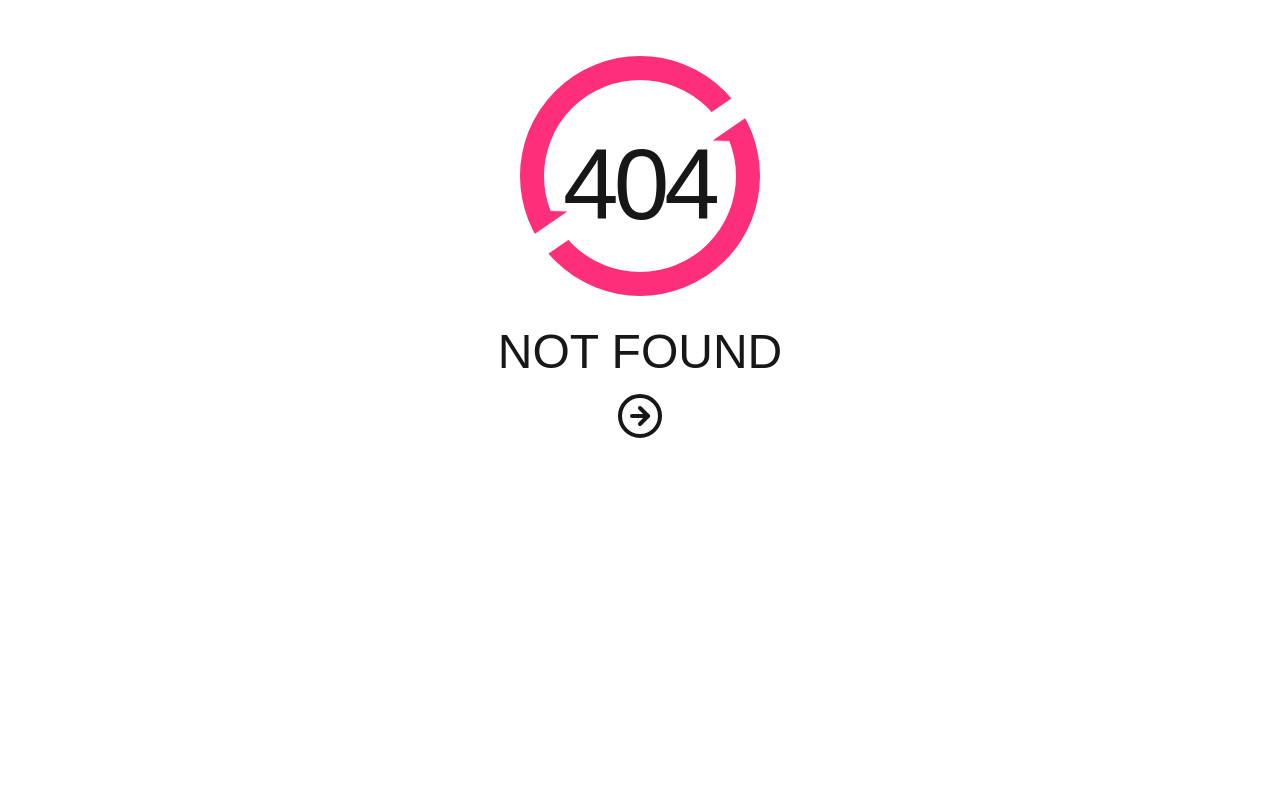
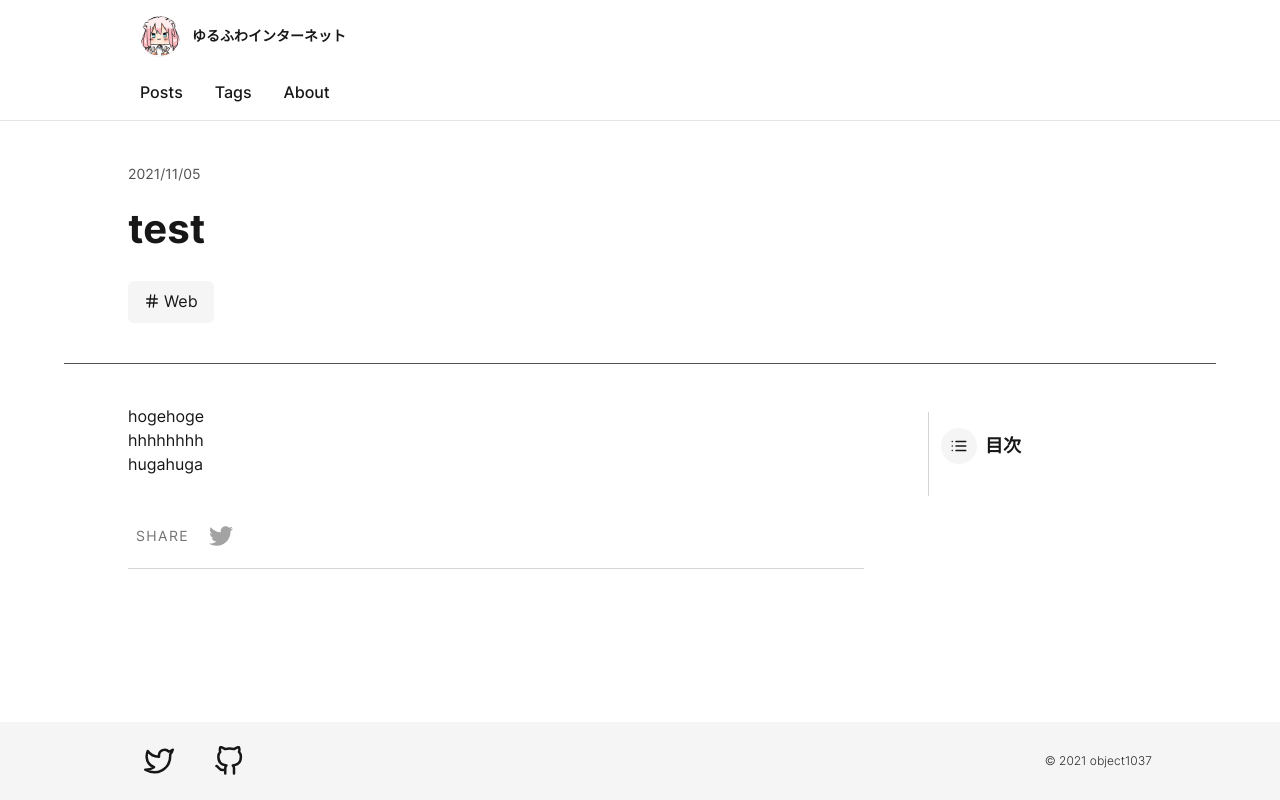
Before and after one commit to object1037/blog, a Next.js app: page /posts/20211105 in a window 1280 px wide. Before the commit this address had no page. Built offline with nearby package versions, Linux system fonts and the light colour scheme; a web font is replaced by a local one.

Commit message:
add test post

```diff
--- /dev/null
+++ b/pages/posts/20211105.mdx
@@ -0,0 +1,17 @@
+export const meta = {
+  title: "test",
+  description: "これはテストです。これはRSS機能の確認のためのテスト投稿です。",
+  date: "20211105",
+  tags: ["Web"]
+}
+
+import ArticleLayout from "../../components/articleLayout"
+//import imageName from "../../public/images/20211105/imageName.jpg"
+
+hogehoge
+
+# hhhhhhhh
+
+hugahuga
+
+export default ({ children }) => <ArticleLayout meta={meta}>{children}</ArticleLayout>
```
